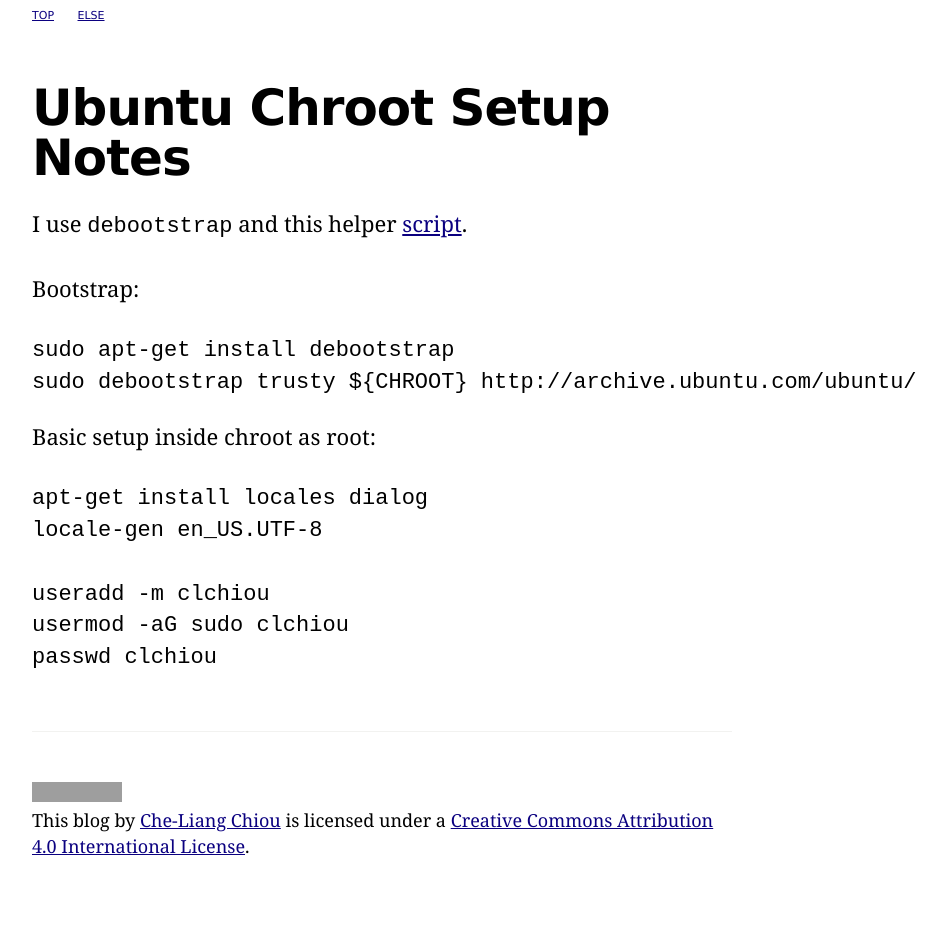
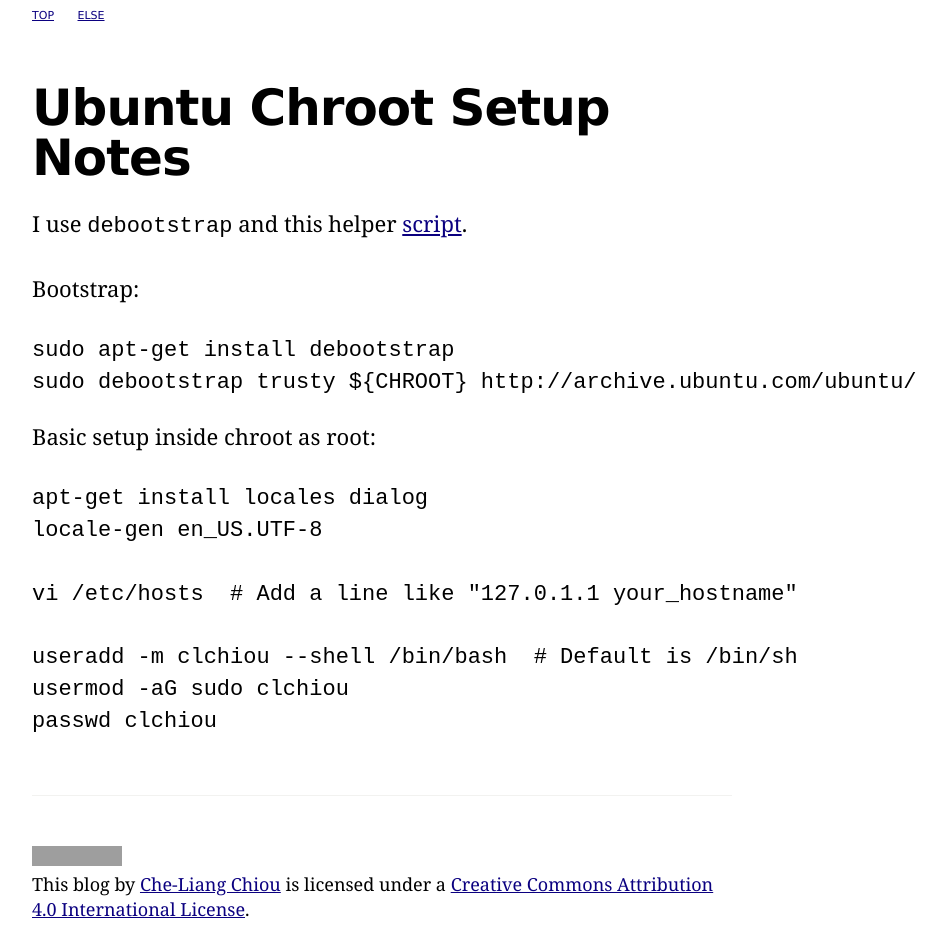
Before and after one commit to clchiou/clchiou.github.io, a Jekyll site: the page built from _posts/2015-04-19-ubuntu-chroot-setup-notes.md, in a window 1280 px wide. Shown: the whole page, without its empty margins (258-1204 px from the left). Built offline with Jekyll 4.4.1, drawn with Linux system fonts in a browser that asks for light colours; before the commit the page ends 900 px from its top, so only the background shows below that; grey boxes are pictures that could not be loaded.

Commit message:
Update to "Ubuntu Chroot Setup Notes"

```diff
--- a/_posts/2015-04-19-ubuntu-chroot-setup-notes.md
+++ b/_posts/2015-04-19-ubuntu-chroot-setup-notes.md
@@ -4,7 +4,7 @@ title: Ubuntu Chroot Setup Notes
 ---
 
 I use `debootstrap` and this helper
-[script](https://github.com/clchiou/scripts/blob/master/enter-chroot.sh).
+[script](https://github.com/clchiou/scripts/blob/master/run-chroot.sh).
 
 Bootstrap:
 
@@ -16,6 +16,8 @@ Basic setup inside chroot as root:
     apt-get install locales dialog
     locale-gen en_US.UTF-8
 
-    useradd -m clchiou
+    vi /etc/hosts  # Add a line like "127.0.1.1 your_hostname"
+
+    useradd -m clchiou --shell /bin/bash  # Default is /bin/sh
     usermod -aG sudo clchiou
     passwd clchiou
```
